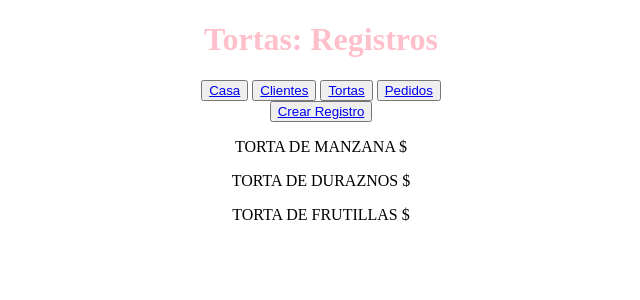
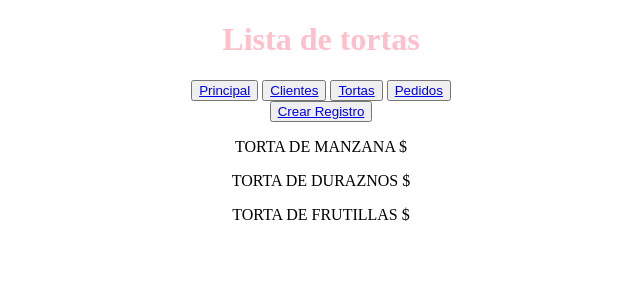
Before and after one commit to herrnito/pre-HernanPerea, a Django app: page /tortas/list/ in a window 1280 px wide. Shown: the top 300 px of the page, without its empty margins (319-959 px from the left). Run offline with Django 5.2, Linux system fonts and the light colour scheme; data comes from the database, SQL or seed files in the repository.

Commit message:
pre-HernanPerea

```diff
--- a/project/pasteleria/templates/pasteleria/index.html
+++ b/project/pasteleria/templates/pasteleria/index.html
@@ -1,7 +1,7 @@
 {% extends 'pasteleria/base.html' %}
 
 {% block header %}
-    Mis tortas
+    🎂 Mis tortas artesanales 🎂
 {% endblock header %}
 
 {% block main %}
--- a/project/pasteleria/templates/pasteleria/navbar.html
+++ b/project/pasteleria/templates/pasteleria/navbar.html
@@ -1,4 +1,4 @@
-<button><a href="{% url 'index' %}">Casa</a></button>
+<button><a href="{% url 'index' %}">Principal</a></button>
 <button><a href="{% url 'cliente_list' %}">Clientes</a></button>
 <button><a href="{% url 'tortas_list' %}">Tortas</a></button>
 <button><a href="{% url 'pedidos_list' %}">Pedidos</a></button>
--- a/project/pasteleria/templates/pasteleria/pedidos_create.html
+++ b/project/pasteleria/templates/pasteleria/pedidos_create.html
@@ -1,7 +1,7 @@
 {% extends 'pasteleria/base.html' %}
 
 {% block header %}
-Pedidos: Formulario
+Lista de pedidos
 {% endblock header %}
 
 {% block main %}
--- a/project/pasteleria/templates/pasteleria/pedidos_list.html
+++ b/project/pasteleria/templates/pasteleria/pedidos_list.html
@@ -1,7 +1,7 @@
 {% extends 'pasteleria/base.html' %}
 
 {% block header %}
-Pedidos: Registros
+Registros de Pedidos
 {% endblock header %}
 
 {% block main %}
--- a/project/pasteleria/templates/pasteleria/torta_list.html
+++ b/project/pasteleria/templates/pasteleria/torta_list.html
@@ -1,7 +1,7 @@
 {% extends 'pasteleria/base.html' %}
 
 {% block header %}
-Tortas: Registros
+Lista de tortas
 {% endblock header %}
 
 {% block main %}
```
